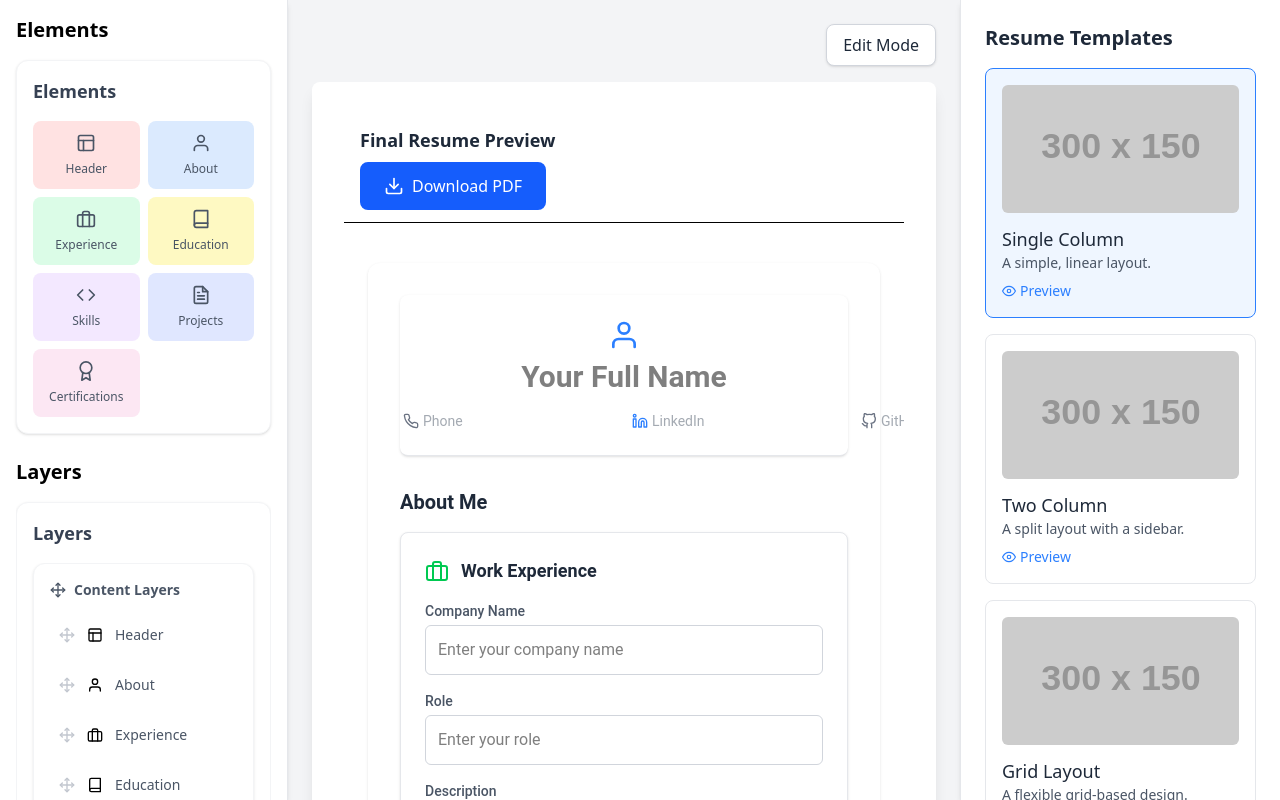
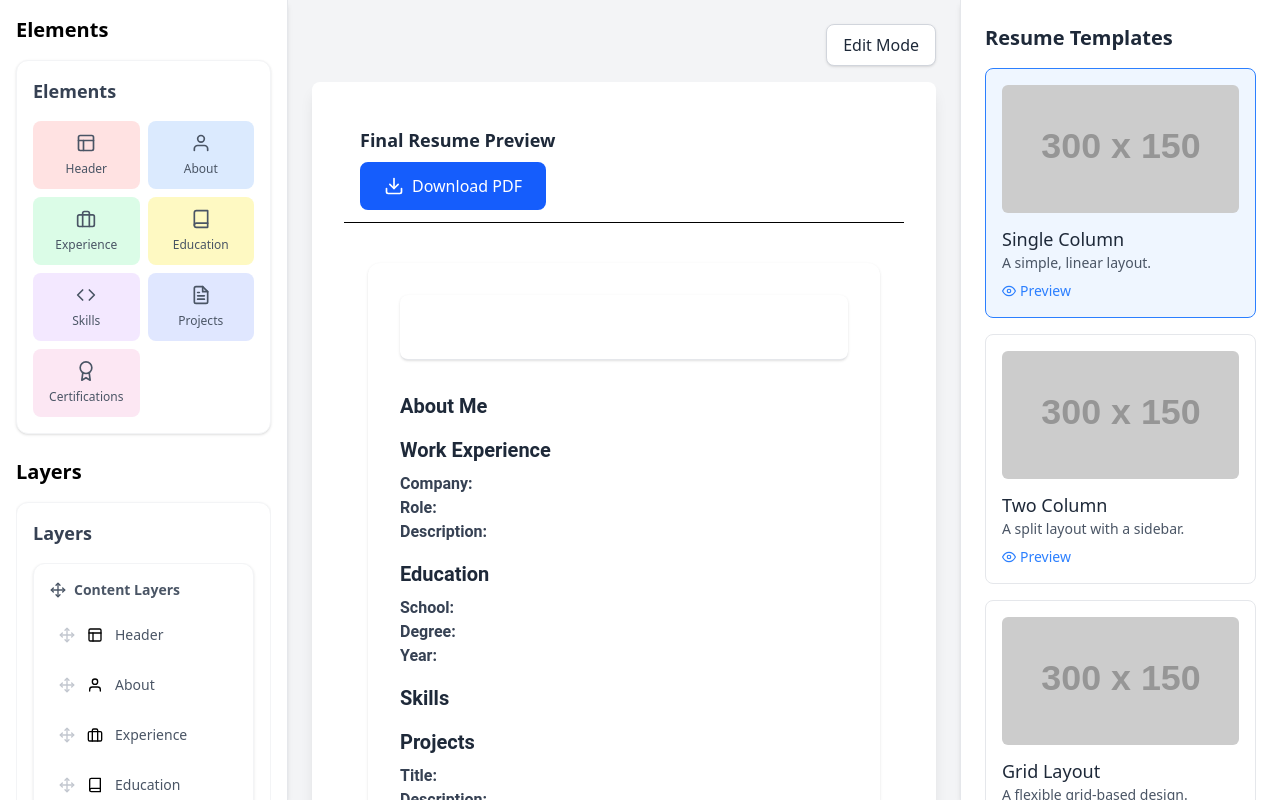
Before and after one commit to rajatsharmaji/resume-builder-surface, a React (Vite) app: page / in a window 1280 px wide. Both pictures are taken after a click on the button "Final Preview". Built offline with nearby package versions, Linux system fonts and the light colour scheme.

Commit message:
fix: preview mode added for pther sections

```diff
--- a/src/components/ExperienceSection.jsx
+++ b/src/components/ExperienceSection.jsx
@@ -1,26 +1,53 @@
 // src/components/ExperienceSection.jsx
-import { useContext } from "react";
+import { useContext, useState } from "react";
 import PropTypes from "prop-types";
 import { FiBriefcase } from "react-icons/fi"; // Import an icon for visual appeal
 import { ResumeContext } from "../context/resume-context";
 
-const ExperienceSection = ({ sectionId }) => {
+const ExperienceSection = ({ sectionId, finalMode = false }) => {
   const { sectionsData, updateSectionContent } = useContext(ResumeContext);
 
-  // Retrieve experience content for this section
-  const experience = sectionsData[sectionId]?.content.experience || {
+  // Retrieve experience content for this section, or use a default structure.
+  const initialExperience = sectionsData[sectionId]?.content.experience || {
     company: "",
     role: "",
     description: "",
   };
 
-  // Update the experience content in the global state
-  const handleInputChange = (field, value) => {
-    updateSectionContent(sectionId, {
-      experience: { ...experience, [field]: value },
-    });
+  // Local state to store experience data while editing
+  const [experience, setExperience] = useState(initialExperience);
+
+  // Update local state on each input change
+  const handleChange = (field, value) => {
+    setExperience((prev) => ({ ...prev, [field]: value }));
   };
 
+  // Update the global context when the user leaves any input field
+  const handleBlur = () => {
+    updateSectionContent(sectionId, { experience });
+  };
+
+  // Render a clean preview if in final mode
+  if (finalMode) {
+    return (
+      <div className="mb-4">
+        <h3 className="text-xl font-semibold text-gray-800 mb-2">
+          Work Experience
+        </h3>
+        <p className="text-gray-700">
+          <strong>Company:</strong> {experience.company}
+        </p>
+        <p className="text-gray-700">
+          <strong>Role:</strong> {experience.role}
+        </p>
+        <p className="text-gray-700">
+          <strong>Description:</strong> {experience.description}
+        </p>
+      </div>
+    );
+  }
+
+  // Render the editable version of the Experience section
   return (
     <div className="border border-gray-200 rounded-lg p-6 bg-white shadow-sm">
       {/* Header with Icon */}
@@ -39,7 +66,8 @@ const ExperienceSection = ({ sectionId }) => {
           placeholder="Enter your company name"
           className="block w-full p-3 border border-gray-300 rounded-md focus:outline-none focus:ring-2 focus:ring-green-500 focus:border-transparent"
           value={experience.company}
-          onChange={(e) => handleInputChange("company", e.target.value)}
+          onChange={(e) => handleChange("company", e.target.value)}
+          onBlur={handleBlur}
         />
       </div>
 
@@ -53,7 +81,8 @@ const ExperienceSection = ({ sectionId }) => {
           placeholder="Enter your role"
           className="block w-full p-3 border border-gray-300 rounded-md focus:outline-none focus:ring-2 focus:ring-green-500 focus:border-transparent"
           value={experience.role}
-          onChange={(e) => handleInputChange("role", e.target.value)}
+          onChange={(e) => handleChange("role", e.target.value)}
+          onBlur={handleBlur}
         />
       </div>
 
@@ -66,7 +95,8 @@ const ExperienceSection = ({ sectionId }) => {
           placeholder="Describe your responsibilities and achievements..."
           className="block w-full h-32 p-3 border border-gray-300 rounded-md focus:outline-none focus:ring-2 focus:ring-green-500 focus:border-transparent resize-none"
           value={experience.description}
-          onChange={(e) => handleInputChange("description", e.target.value)}
+          onChange={(e) => handleChange("description", e.target.value)}
+          onBlur={handleBlur}
         ></textarea>
       </div>
     </div>
@@ -75,6 +105,7 @@ const ExperienceSection = ({ sectionId }) => {
 
 ExperienceSection.propTypes = {
   sectionId: PropTypes.number.isRequired,
+  finalMode: PropTypes.bool,
 };
 
 export default ExperienceSection;
--- a/src/components/FooterSection.jsx
+++ b/src/components/FooterSection.jsx
@@ -1,20 +1,39 @@
 // src/components/FooterSection.jsx
-import { useContext } from "react";
+import { useContext, useState } from "react";
 import PropTypes from "prop-types";
 import { FiFileText } from "react-icons/fi"; // Import an icon for visual appeal
 import { ResumeContext } from "../context/resume-context";
 
-const FooterSection = ({ sectionId }) => {
+const FooterSection = ({ sectionId, finalMode = false }) => {
   const { sectionsData, updateSectionContent } = useContext(ResumeContext);
 
-  // Retrieve footer content from sectionsData
-  const footer = sectionsData[sectionId]?.content?.note || "";
+  // Retrieve the initial footer note from the context
+  const initialValue = sectionsData[sectionId]?.content.note || "";
+  const [note, setNote] = useState(initialValue);
 
-  // Update the footer content in the global state
-  const handleInputChange = (value) => {
-    updateSectionContent(sectionId, { note: value });
+  // Update local state on each keystroke
+  const handleChange = (e) => {
+    setNote(e.target.value);
   };
 
+  // Update the global context when the user leaves the textarea
+  const handleBlur = () => {
+    updateSectionContent(sectionId, { note });
+  };
+
+  // Render a clean preview if in final mode
+  if (finalMode) {
+    return (
+      <div className="mt-8 py-6 bg-white rounded-lg shadow-sm border-t border-gray-200">
+        <h3 className="text-xl font-semibold text-gray-800 text-center mb-4">
+          Footer
+        </h3>
+        <p className="text-gray-700 text-center whitespace-pre-wrap">{note}</p>
+      </div>
+    );
+  }
+
+  // Render the editable version of the Footer section
   return (
     <div className="border-t border-gray-200 py-6 mt-8 bg-white rounded-lg shadow-sm">
       {/* Header with Icon */}
@@ -30,8 +49,9 @@ const FooterSection = ({ sectionId }) => {
         </label>
         <textarea
           placeholder="Add a note, disclaimer, or links here..."
-          value={footer}
-          onChange={(e) => handleInputChange(e.target.value)}
+          value={note}
+          onChange={handleChange}
+          onBlur={handleBlur}
           className="block w-full h-32 p-3 border border-gray-300 rounded-md focus:outline-none focus:ring-2 focus:ring-indigo-500 focus:border-transparent resize-none"
         ></textarea>
       </div>
@@ -47,6 +67,7 @@ const FooterSection = ({ sectionId }) => {
 
 FooterSection.propTypes = {
   sectionId: PropTypes.number.isRequired,
+  finalMode: PropTypes.bool,
 };
 
 export default FooterSection;
--- a/src/components/HeaderSection.jsx
+++ b/src/components/HeaderSection.jsx
@@ -1,14 +1,14 @@
 // src/components/HeaderSection.jsx
-import { useContext } from "react";
+import { useContext, useState } from "react";
 import PropTypes from "prop-types";
 import { FiUser, FiMail, FiPhone, FiLinkedin, FiGithub } from "react-icons/fi"; // Import icons for visual appeal
 import { ResumeContext } from "../context/resume-context";
 
-const HeaderSection = ({ sectionId }) => {
+const HeaderSection = ({ sectionId, finalMode = false }) => {
   const { sectionsData, updateSectionContent } = useContext(ResumeContext);
 
-  // Ensure header content is always initialized with default values
-  const header = sectionsData[sectionId]?.content || {
+  // Initialize header content with defaults if not already set in context
+  const initialHeader = sectionsData[sectionId]?.content || {
     name: "",
     email: "",
     phone: "",
@@ -16,11 +16,57 @@ const HeaderSection = ({ sectionId }) => {
     github: "",
   };
 
-  // Update the header content in the global state
-  const handleInputChange = (field, value) => {
-    updateSectionContent(sectionId, { [field]: value });
+  // Local state to hold header data while editing
+  const [header, setHeader] = useState(initialHeader);
+
+  // Update local state on each input change
+  const handleChange = (field, value) => {
+    setHeader((prev) => ({ ...prev, [field]: value }));
   };
 
+  // Update the global context when an input loses focus
+  const handleBlur = () => {
+    updateSectionContent(sectionId, header);
+  };
+
+  // Render a clean preview if in final mode
+  if (finalMode) {
+    return (
+      <div className="border-b border-gray-200 py-6 mb-8 bg-white rounded-lg shadow-sm">
+        <div className="flex flex-col items-center space-y-2 mb-4">
+          <h1 className="text-3xl font-bold text-center">{header.name}</h1>
+        </div>
+        <div className="flex justify-center space-x-4 text-sm text-gray-600">
+          {header.email && (
+            <div className="flex items-center space-x-1">
+              <FiMail size={16} className="text-gray-500" />
+              <span>{header.email}</span>
+            </div>
+          )}
+          {header.phone && (
+            <div className="flex items-center space-x-1">
+              <FiPhone size={16} className="text-gray-500" />
+              <span>{header.phone}</span>
+            </div>
+          )}
+          {header.linkedin && (
+            <div className="flex items-center space-x-1">
+              <FiLinkedin size={16} className="text-blue-500" />
+              <span>{header.linkedin}</span>
+            </div>
+          )}
+          {header.github && (
+            <div className="flex items-center space-x-1">
+              <FiGithub size={16} className="text-gray-500" />
+              <span>{header.github}</span>
+            </div>
+          )}
+        </div>
+      </div>
+    );
+  }
+
+  // Render the editable version of the header
   return (
     <div className="border-b border-gray-200 py-6 mb-8 bg-white rounded-lg shadow-sm">
       {/* Name Input */}
@@ -29,8 +75,9 @@ const HeaderSection = ({ sectionId }) => {
         <input
           type="text"
           placeholder="Your Full Name"
-          value={header.name || ""}
-          onChange={(e) => handleInputChange("name", e.target.value)}
+          value={header.name}
+          onChange={(e) => handleChange("name", e.target.value)}
+          onBlur={handleBlur}
           className="text-3xl font-bold text-center w-full focus:outline-none focus:text-blue-700"
         />
       </div>
@@ -43,8 +90,9 @@ const HeaderSection = ({ sectionId }) => {
           <input
             type="email"
             placeholder="Email"
-            value={header.email || ""}
-            onChange={(e) => handleInputChange("email", e.target.value)}
+            value={header.email}
+            onChange={(e) => handleChange("email", e.target.value)}
+            onBlur={handleBlur}
             className="border-none focus:outline-none focus:text-blue-500"
           />
         </div>
@@ -55,8 +103,9 @@ const HeaderSection = ({ sectionId }) => {
           <input
             type="tel"
             placeholder="Phone"
-            value={header.phone || ""}
-            onChange={(e) => handleInputChange("phone", e.target.value)}
+            value={header.phone}
+            onChange={(e) => handleChange("phone", e.target.value)}
+            onBlur={handleBlur}
             className="border-none focus:outline-none focus:text-blue-500"
           />
         </div>
@@ -67,8 +116,9 @@ const HeaderSection = ({ sectionId }) => {
           <input
             type="url"
             placeholder="LinkedIn"
-            value={header.linkedin || ""}
-            onChange={(e) => handleInputChange("linkedin", e.target.value)}
+            value={header.linkedin}
+            onChange={(e) => handleChange("linkedin", e.target.value)}
+            onBlur={handleBlur}
             className="border-none focus:outline-none focus:text-blue-500"
           />
         </div>
@@ -79,8 +129,9 @@ const HeaderSection = ({ sectionId }) => {
           <input
             type="url"
             placeholder="GitHub"
-            value={header.github || ""}
-            onChange={(e) => handleInputChange("github", e.target.value)}
+            value={header.github}
+            onChange={(e) => handleChange("github", e.target.value)}
+            onBlur={handleBlur}
             className="border-none focus:outline-none focus:text-blue-500"
           />
         </div>
@@ -91,6 +142,7 @@ const HeaderSection = ({ sectionId }) => {
 
 HeaderSection.propTypes = {
   sectionId: PropTypes.number.isRequired,
+  finalMode: PropTypes.bool,
 };
 
 export default HeaderSection;
--- a/src/components/ProjectsSection.jsx
+++ b/src/components/ProjectsSection.jsx
@@ -1,26 +1,61 @@
 // src/components/ProjectsSection.jsx
-import { useContext } from "react";
+import { useContext, useState } from "react";
 import PropTypes from "prop-types";
 import { FiCode, FiLink } from "react-icons/fi"; // Import icons for visual appeal
 import { ResumeContext } from "../context/resume-context";
 
-const ProjectsSection = ({ sectionId }) => {
+const ProjectsSection = ({ sectionId, finalMode = false }) => {
   const { sectionsData, updateSectionContent } = useContext(ResumeContext);
 
-  // Retrieve project content for this section
-  const project = sectionsData[sectionId]?.content?.project || {
+  // Initialize project content from context or use default values.
+  const initialProject = sectionsData[sectionId]?.content?.project || {
     title: "",
     description: "",
     link: "",
   };
 
-  // Update the project content in the global state
-  const handleInputChange = (field, value) => {
-    updateSectionContent(sectionId, {
-      project: { ...project, [field]: value },
-    });
+  // Local state to store project data during editing.
+  const [project, setProject] = useState(initialProject);
+
+  // Update local state on each input change.
+  const handleChange = (field, value) => {
+    setProject((prev) => ({ ...prev, [field]: value }));
   };
 
+  // Update the global context when an input loses focus.
+  const handleBlur = () => {
+    updateSectionContent(sectionId, { project });
+  };
+
+  // Render a clean preview if in final mode.
+  if (finalMode) {
+    return (
+      <div className="mb-4">
+        <h3 className="text-xl font-semibold text-gray-800 mb-2">Projects</h3>
+        <p className="text-gray-700">
+          <strong>Title:</strong> {project.title}
+        </p>
+        <p className="text-gray-700">
+          <strong>Description:</strong> {project.description}
+        </p>
+        {project.link && (
+          <p className="text-gray-700">
+            <strong>Link:</strong>{" "}
+            <a
+              href={project.link}
+              target="_blank"
+              rel="noopener noreferrer"
+              className="text-indigo-500"
+            >
+              {project.link}
+            </a>
+          </p>
+        )}
+      </div>
+    );
+  }
+
+  // Render the editable version.
   return (
     <div className="border border-gray-200 rounded-lg p-6 bg-white shadow-sm">
       {/* Header with Icon */}
@@ -39,7 +74,8 @@ const ProjectsSection = ({ sectionId }) => {
           placeholder="Enter your project title"
           className="block w-full p-3 border border-gray-300 rounded-md focus:outline-none focus:ring-2 focus:ring-indigo-500 focus:border-transparent"
           value={project.title}
-          onChange={(e) => handleInputChange("title", e.target.value)}
+          onChange={(e) => handleChange("title", e.target.value)}
+          onBlur={handleBlur}
         />
       </div>
 
@@ -52,7 +88,8 @@ const ProjectsSection = ({ sectionId }) => {
           placeholder="Describe your project, including tools, technologies, and outcomes..."
           className="block w-full h-32 p-3 border border-gray-300 rounded-md focus:outline-none focus:ring-2 focus:ring-indigo-500 focus:border-transparent resize-none"
           value={project.description}
-          onChange={(e) => handleInputChange("description", e.target.value)}
+          onChange={(e) => handleChange("description", e.target.value)}
+          onBlur={handleBlur}
         ></textarea>
       </div>
 
@@ -67,7 +104,8 @@ const ProjectsSection = ({ sectionId }) => {
           placeholder="https://example.com"
           className="block w-full p-3 border border-gray-300 rounded-md focus:outline-none focus:ring-2 focus:ring-indigo-500 focus:border-transparent"
           value={project.link}
-          onChange={(e) => handleInputChange("link", e.target.value)}
+          onChange={(e) => handleChange("link", e.target.value)}
+          onBlur={handleBlur}
         />
       </div>
     </div>
@@ -76,6 +114,7 @@ const ProjectsSection = ({ sectionId }) => {
 
 ProjectsSection.propTypes = {
   sectionId: PropTypes.number.isRequired,
+  finalMode: PropTypes.bool,
 };
 
 export default ProjectsSection;
--- a/src/components/SkillsSection.jsx
+++ b/src/components/SkillsSection.jsx
@@ -1,20 +1,37 @@
 // src/components/SkillsSection.jsx
-import { useContext } from "react";
+import { useContext, useState } from "react";
 import PropTypes from "prop-types";
 import { FiCode } from "react-icons/fi"; // Import an icon for visual appeal
 import { ResumeContext } from "../context/resume-context";
 
-const SkillsSection = ({ sectionId }) => {
+const SkillsSection = ({ sectionId, finalMode = false }) => {
   const { sectionsData, updateSectionContent } = useContext(ResumeContext);
 
-  // Retrieve skills content for this section
-  const skills = sectionsData[sectionId]?.content?.skills || "";
+  // Initialize local state with the skills data from context
+  const initialSkills = sectionsData[sectionId]?.content?.skills || "";
+  const [skills, setSkills] = useState(initialSkills);
 
-  // Update the skills content in the global state
-  const handleInputChange = (value) => {
-    updateSectionContent(sectionId, { skills: value });
+  // Update local state on each keystroke
+  const handleChange = (e) => {
+    setSkills(e.target.value);
   };
 
+  // When the user leaves the input field, update the global context
+  const handleBlur = () => {
+    updateSectionContent(sectionId, { skills });
+  };
+
+  // Render a clean preview if in final mode
+  if (finalMode) {
+    return (
+      <div className="mb-4">
+        <h3 className="text-xl font-semibold text-gray-800 mb-2">Skills</h3>
+        <p className="text-gray-700">{skills}</p>
+      </div>
+    );
+  }
+
+  // Render the editable version of the Skills section
   return (
     <div className="border border-gray-200 rounded-lg p-6 bg-white shadow-sm">
       {/* Header with Icon */}
@@ -33,7 +50,8 @@ const SkillsSection = ({ sectionId }) => {
           placeholder="Enter skills (comma-separated)"
           className="block w-full p-3 border border-gray-300 rounded-md focus:outline-none focus:ring-2 focus:ring-purple-500 focus:border-transparent"
           value={skills}
-          onChange={(e) => handleInputChange(e.target.value)}
+          onChange={handleChange}
+          onBlur={handleBlur}
         />
       </div>
 
@@ -48,6 +66,7 @@ const SkillsSection = ({ sectionId }) => {
 
 SkillsSection.propTypes = {
   sectionId: PropTypes.number.isRequired,
+  finalMode: PropTypes.bool,
 };
 
 export default SkillsSection;
```
Also changed, not shown: src/components/ResumeSection.jsx (+25 -1 lines).
